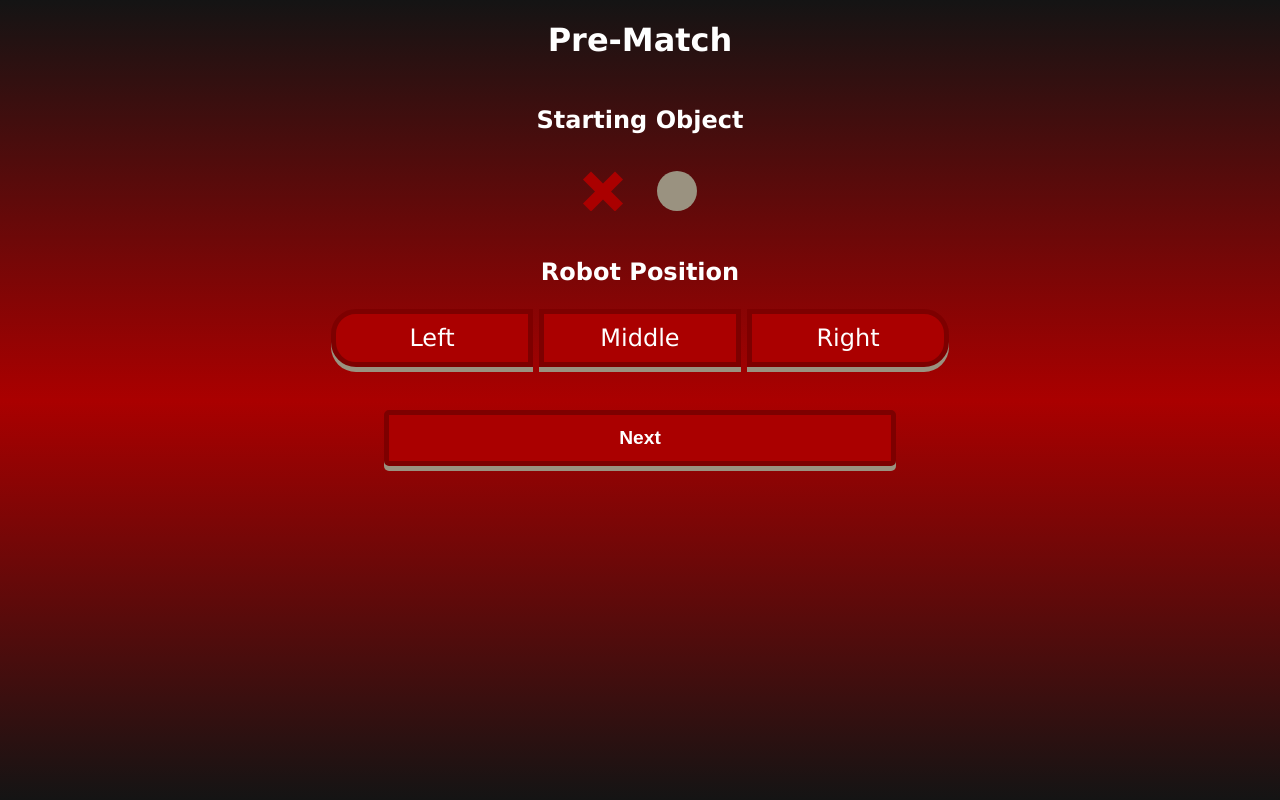
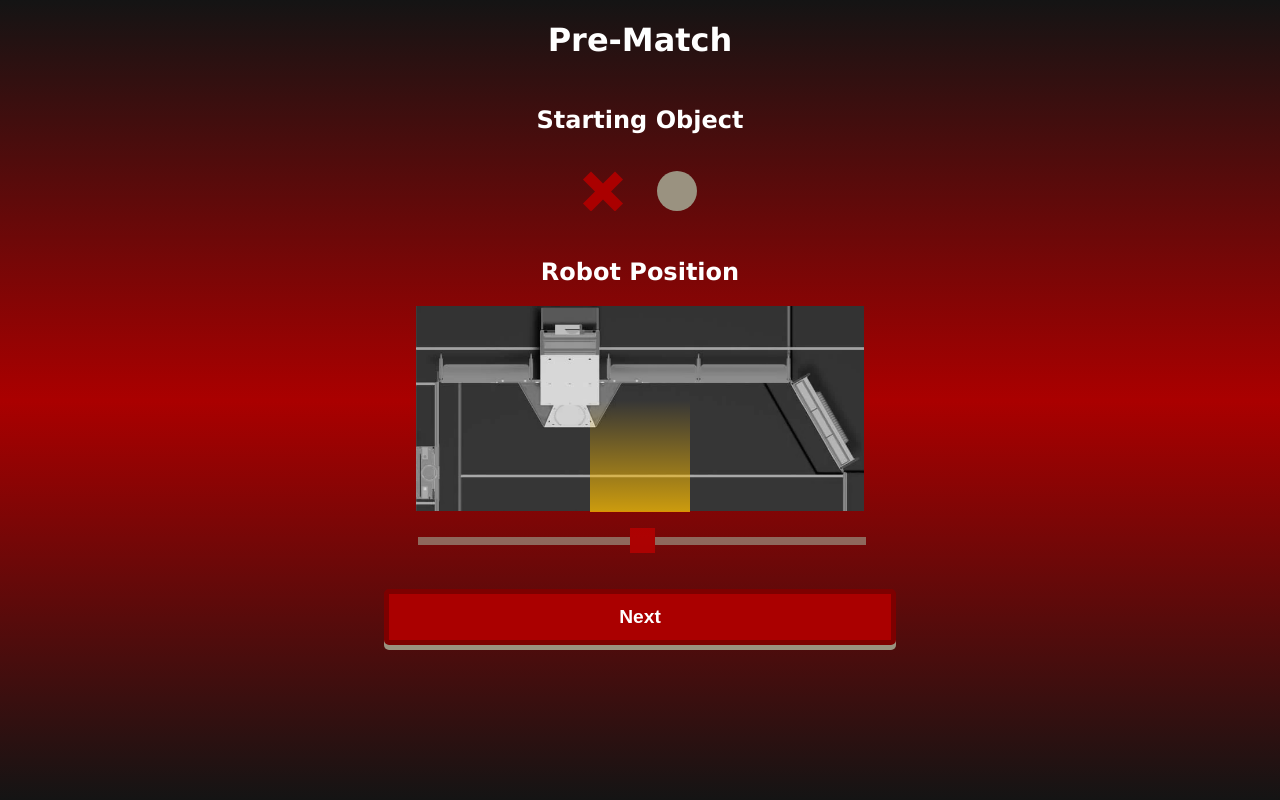
Before and after one commit to cavineers/ScoutingApp2024, a Flask app: page /prematch.html in a window 1280 px wide. Run offline with Flask 3, Linux system fonts and the light colour scheme.

Commit message:
Changed pre-match robot-location
Change prematch robot-location to how the chain location works

```diff
--- a/static/2024/css/prematch.css
+++ b/static/2024/css/prematch.css
@@ -106,3 +106,77 @@
     min-width: 4em;
     height: 6vh;
 }
+
+.img_div_container {
+	display: flex;
+  	justify-content: space-around;
+	width: 100%;
+	height: fit-content;
+  	flex-wrap: wrap;
+}
+
+
+.location {
+    grid-area: 1 / 1;
+    position: relative;
+    display: flex;
+    justify-self: center;
+    z-index: 2;
+    width: 22.5%;
+    height: 50%;
+    margin-top: 21%;
+    background-image: linear-gradient(rgba(255, 255, 255, 0), rgba(255, 190, 0, .75));
+}
+
+.slider {
+	-webkit-appearance: none;
+	appearance: none;
+	width: 100%;
+	height: 1vh;
+	outline: none;
+	background: #9a9280;
+	opacity: 70%;
+}
+.slider:hover {
+    opacity: 100%;
+}
+.slider::-webkit-slider-thumb {
+    -webkit-appearance: none;
+    appearance: none;
+    width: 25px;
+    height: 25px;
+    background: #c40000;
+    cursor: pointer;
+  }
+
+  .slider::-moz-range-thumb {
+    width: 25px;
+    height: 25px;
+    background: #c40000;
+    cursor: pointer;
+  }
+
+.robot_position_img {
+    display: grid;
+    width: 100%;
+    aspect-ratio: 2;
+    background-image: url("/static/img/field/stage/starting_zone.png");
+    background-repeat: no-repeat;
+    background-size: contain;
+}
+
+.robot_position_img img{
+    grid-area: 1 / 1;
+    position: relative;
+    width: 100%;
+    height: 100%;
+    background-repeat: no-repeat;
+    background-size: contain;
+    background-position: center;
+}
+
+.robot_position_container{
+    align-content: center;
+    height: 35%;
+    width: 35%;
+}
--- a/static/2024/js/prematch.js
+++ b/static/2024/js/prematch.js
@@ -27,3 +27,11 @@ window.addEventListener("load", () => {
         });
     }
 });
+
+function followLocationSlider() {
+    v = document.getElementById("chainPosition").value;
+    vUnits = (v * 4.65) + "%";
+
+    document.getElementById("location").style.left = vUnits;
+
+}
--- a/templates/prematch.html
+++ b/templates/prematch.html
@@ -36,21 +36,16 @@
     </div>
     <div class="position">
         <h2>Robot Position</h2>
-        <div class="position_buttons">
-            <label>
-                <input type="radio" id="leftPos" name="roboPos" value="left" required>
-                <span class="left">Left</span>
-            </label>
-            <label>
-                <input type="radio" id="middlePos" name="roboPos" value="middle" required>
-                <span class="mid">Middle</span>
-            </label>
-            <label>
-                <input type="radio" id="rightPos" name="roboPos" value="right" required>
-                <span class="right">Right</span>
-            </label>
+        <div class="img_div_container">
+            <div class="robot_position_container">
+                <div class="robot_position_img">
+                    <div class="location" id="location"></div>
+                </div>
+                <div class="robot_position">
+                    <input type="range" id="chainPosition" name="chainPosition" min="-5" max="5" value="0" step="0.1" class="slider" oninput="followLocationSlider()">
+                </div>
+            </div>
         </div>
-    </div>
     <div class="next_container">
         <button class="next" id="nextButton">
             <span>Next</span>
```
Also changed, not shown: static/2024/css/stage.css (indentation only), static/img/field/stage/starting_zone.png (added).
